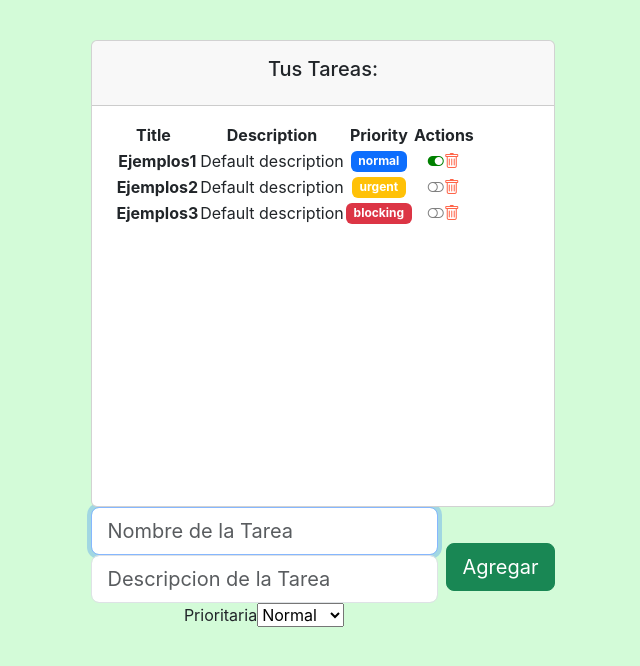
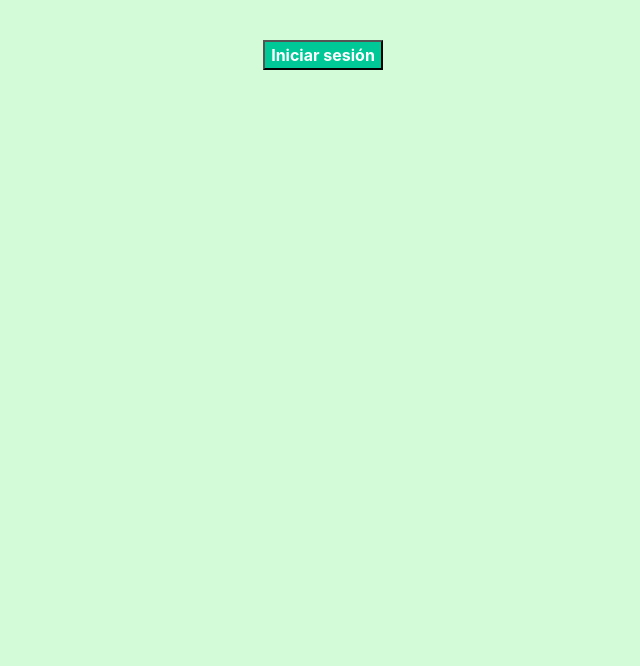
Before and after one commit to Lobonjulian/Aprendiendo_react, a React (Create React App) app: page / in a window 1280 px wide. Shown: the top 666 px of the page, without its empty margins (317-957 px from the left). Built offline with nearby package versions, Linux system fonts and the light colour scheme.

Commit message:
Páginas y renderizado opcional hecho

```diff
--- a/src/App.js
+++ b/src/App.js
@@ -9,6 +9,7 @@ import MiComponenteConContexto from './hooks/ejemplo3';
 import Ejemplo4 from './hooks/ejemplo4';
 import Greetingstyled from './components/puros/greetingstyled';
 import Father from './components/container/father';
+import Optionalrender from './components/puros/optionalRender';
 
 
 
@@ -38,9 +39,12 @@ function App() {
       {/* Gestión de eventos */}
       {/* <Father></Father> */}
 
+      {/* Ejemplos de Renderizado condicional */}
+      <Optionalrender></Optionalrender>
+
         {/* Componente de Listado de Tareas */}
          {/* PROYECTO FINAL */}
-        <TaskListComponent></TaskListComponent>
+        {/* <TaskListComponent></TaskListComponent> */}
 
       {/* </header> */}
     </div>
--- /dev/null
+++ b/src/components/puros/optionalRender.jsx
@@ -0,0 +1,100 @@
+import React, {useState} from 'react';
+
+
+let red = 0;
+let green = 200;
+let blue = 150;
+
+// ? Estilo para usuario logueado
+const loggedStyle = {
+    backgroundColor: `rgb(${red},${green},${blue})`,
+    color: 'white',
+    fontWeight: 'bold'
+};
+
+// ? Estilo para usuario no logueado
+const unloggedStyle = {
+    backgroundColor: 'tomato',
+    color: 'white',
+    fontWeight: 'bold'
+}
+
+// Login / Logout buttons
+const LoginButton = ({loginAction, propStyle}) => {
+    return (
+        <button style={propStyle} onClick={loginAction}>Iniciar sesión</button>
+    )
+}
+
+const LogoutButton = ({logoutAction, propStyle}) => {
+    return (
+        <button style={propStyle} onClick={logoutAction}>Cerrar sesión</button>
+    )
+}
+
+
+// ? (Expresión true) && expresión => se renderiza la expresión
+// ? (Expresión false) && expresión => no se renderiza la expresión
+
+
+
+
+const Optionalrender = () => {
+
+    const [access, setAccess] = useState(false);
+    const [nMessages, setNMessages] = useState(0);
+
+    // const updateAccess = () => {
+    //     setAccess(!access);
+    // }
+
+    const loginAction = () => {
+        setAccess(true)
+    }
+
+    const logoutAction = () => {
+        setAccess(false)
+    }
+
+
+    let optionalButton;
+
+    // if(access){
+    //     optionalButton = <button onClick={updateAccess}>Logout</button>
+    // }else{
+    //     optionalButton = <button onClick={updateAccess}>Login</button>
+    // }
+
+    if(access){
+        optionalButton = <LogoutButton propStyle={ unloggedStyle } logoutAction={logoutAction} ></LogoutButton>
+    }else{
+        optionalButton = <LoginButton propStyle={ loggedStyle  } loginAction={loginAction}></LoginButton>
+    }
+
+    //** */Mensajes no leídos
+    let addMessages = () => {
+        setNMessages(nMessages + 1)
+    }
+
+    return (
+        <div>
+            {/* Botón opcional */}
+            { optionalButton }
+            {/* N Mensajes no leídos */}
+            {/* { nMessages > 0 && nMessages === 1 && <p>You have {nMessages} new message...</p> }
+            { nMessages > 1 && <p>You have {nMessages} new messages...</p> }
+            { nMessages === 0 && <p>There are no new messages</p>} */}
+            {/* Ternay Operator */}
+            {access ? (
+                <div>
+                    { nMessages > 0 ?
+                    <p>Tienes {nMessages} nuevo mensaje{nMessages > 1 ? 's': null}...</p> :
+                    <p>No hay mensajes nuevos</p>
+                    }
+                    <button onClick={addMessages}>{nMessages === 0 ? 'Agrega tu primer mensaje': 'Agregar nuevo mensaje'}</button>
+                </div>) : null}
+        </div>
+    );
+}
+
+export default Optionalrender;
```
Also changed, not shown: src/pages/404/NotFoundPage.jsx (added, +11 -0 lines), src/pages/auth/LoginPage.jsx (added, +11 -0 lines), src/pages/auth/RegisterPage.jsx (added, +11 -0 lines), src/pages/home/HomePage.jsx (added, +11 -0 lines), src/pages/tasks/TasksPage.jsx (added, +12 -0 lines).
